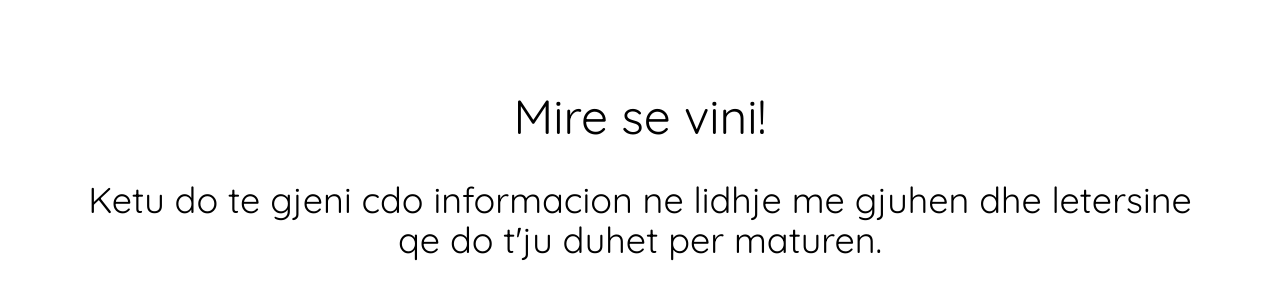
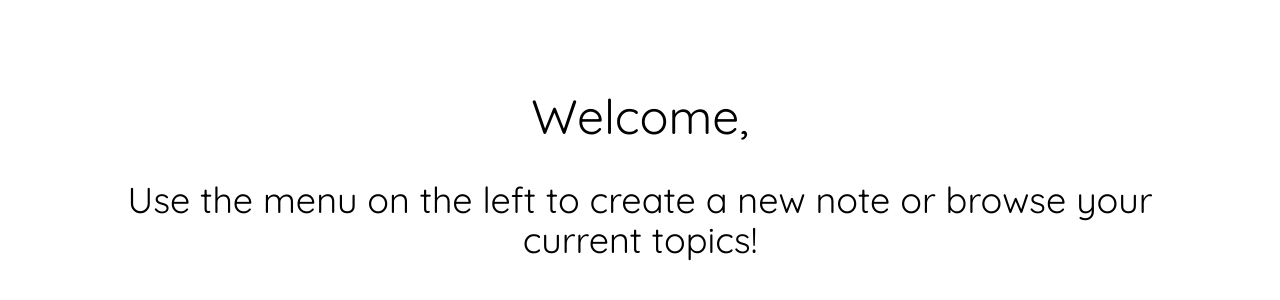
Before and after one commit to emilio1480/PNotes, a Next.js app: page / in a window 1280 px wide. Shown: the part 224-524 px from the top of the page. Built offline with nearby package versions, Linux system fonts and the light colour scheme; no server answers.

Commit message:
fix: add relevant information

```diff
--- a/src/app/page.tsx
+++ b/src/app/page.tsx
@@ -1,8 +1,8 @@
 export default async function Home() {
 	return (
 		<div className={"mx-20 grid h-screen grid-cols-1 text-center text-4xl"}>
-			<p className={"self-end text-5xl"}>Mire se vini!</p>
-			<p className={"mt-10"}>Ketu do te gjeni cdo informacion ne lidhje me gjuhen dhe letersine qe do t'ju duhet per maturen.</p>
+			<p className={"self-end text-5xl"}>Welcome,</p>
+			<p className={"mt-10"}>Use the menu on the left to create a new note or browse your current topics!</p>
 		</div>
 	);
 }
```
